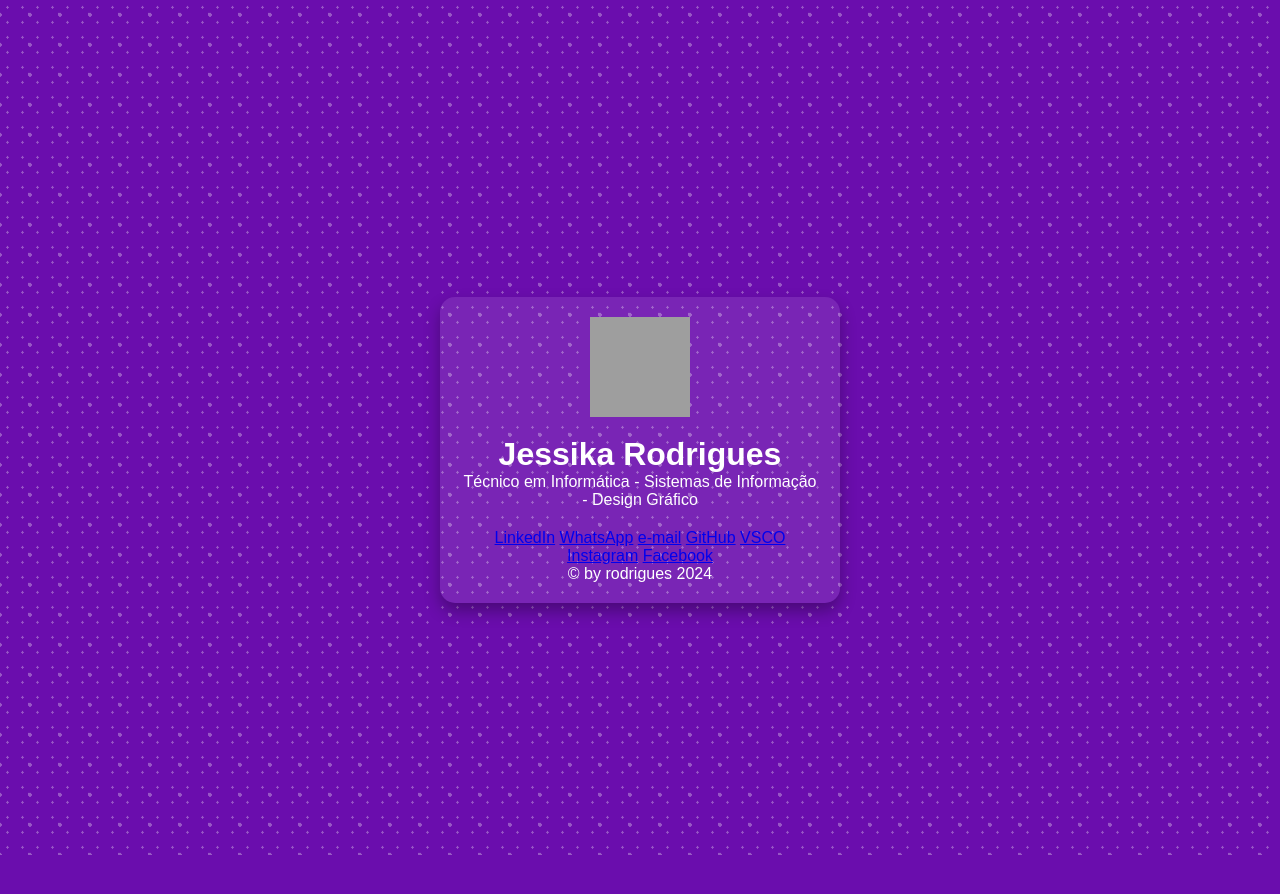
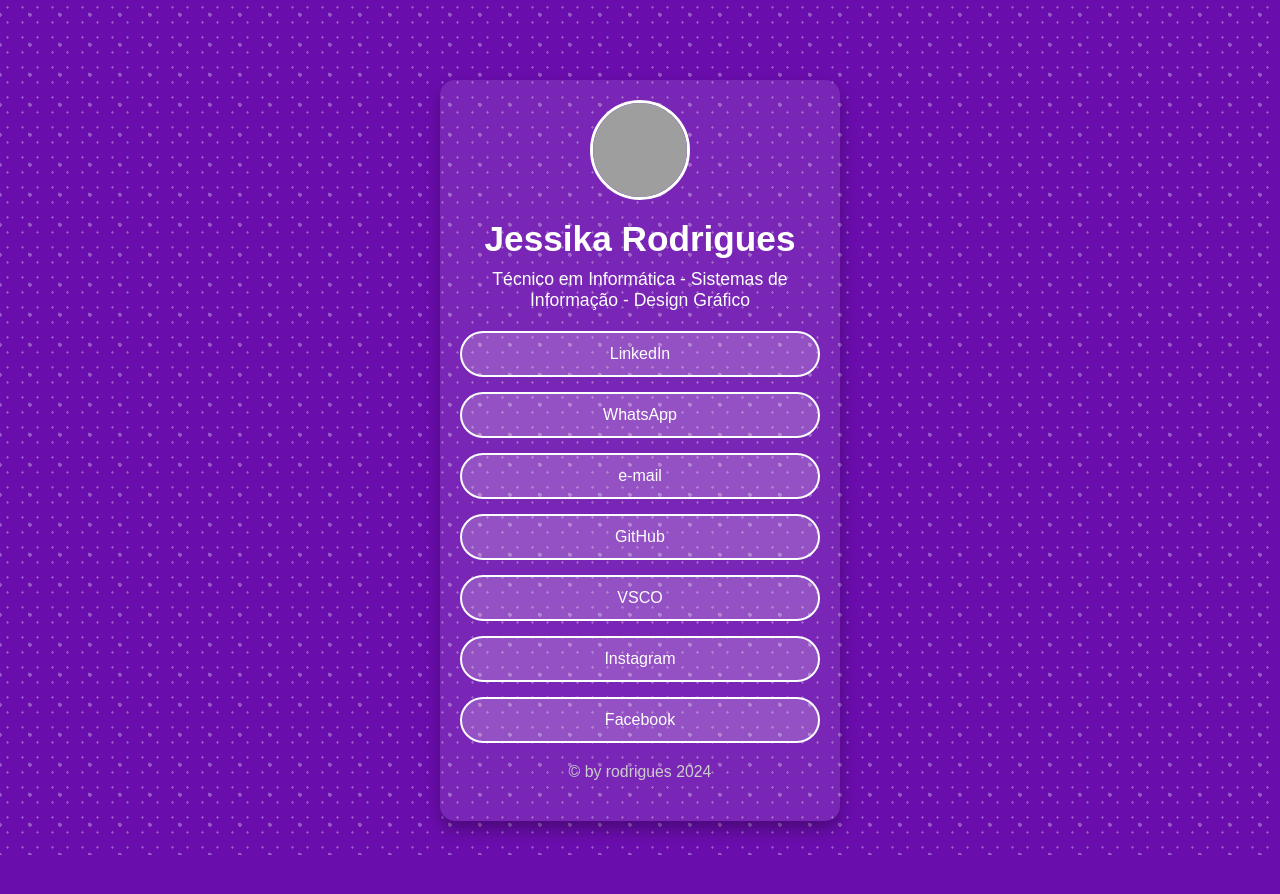
Before and after one commit to jesscatt/Jessika.rodrigues, a Jekyll site: the page built from index.md, in a window 1280 px wide. Shown: the top 894 px of the page. Built offline with Jekyll 4.4.1, drawn with Linux system fonts in a browser that asks for light colours; grey boxes are pictures that could not be loaded.

Commit message:
Update style.css

```diff
--- a/assets/style.css
+++ b/assets/style.css
@@ -65,4 +65,90 @@ header {
 .profile-picture img {
   width: 100px; /* Ajuste o tamanho conforme necessário */
   height: 100px; /* Ajuste o tamanho conforme necessário */
-  border-radius:
+  border-radius: 50%; /* Faz a imagem ficar redonda */
+  object-fit: cover; /* Mantém a proporção da imagem */
+  border: 3px solid #fff; /* Adiciona uma borda branca ao redor da imagem */
+}
+
+h1 {
+  font-size: 2.2em;
+  margin-bottom: 10px;
+}
+
+p {
+  font-size: 1.1em;
+  margin-bottom: 20px;
+}
+
+.button-container {
+  display: flex;
+  flex-direction: column;
+  gap: 15px;
+}
+
+.button {
+  background: rgba(255, 255, 255, 0.2);
+  color: #fff;
+  padding: 12px 20px;
+  border-radius: 30px;
+  text-decoration: none;
+  font-size: 1em;
+  border: 2px solid #fff;
+  transition: all 0.3s ease;
+  position: relative;
+  overflow: hidden;
+}
+
+.button:hover {
+  background: rgba(255, 255, 255, 0.4);
+  transform: translateY(-5px);
+  box-shadow: 0 4px 10px rgba(0, 0, 0, 0.2);
+}
+
+.button::before {
+  content: '';
+  position: absolute;
+  top: 50%;
+  left: 50%;
+  width: 300%;
+  height: 300%;
+  background: radial-gradient(circle, rgba(255, 255, 255, 0.5), transparent);
+  transform: translate(-50%, -50%) scale(0);
+  transition: transform 0.5s ease;
+}
+
+.button:hover::before {
+  transform: translate(-50%, -50%) scale(1);
+}
+
+footer {
+  margin-top: 20px;
+  font-size: 0.9em;
+  color: #ccc;
+}
+
+/* Media Queries */
+@media (max-width: 600px) {
+  .container {
+    padding: 15px;
+    max-width: 95%;
+  }
+
+  h1 {
+    font-size: 1.8em;
+  }
+
+  p {
+    font-size: 2em;
+    margin-bottom: 15px;
+  }
+
+  .button {
+    padding: 10px 15px;
+    font-size: 0.9em;
+  }
+
+  .button-container {
+    gap: 10px;
+  }
+}
```
